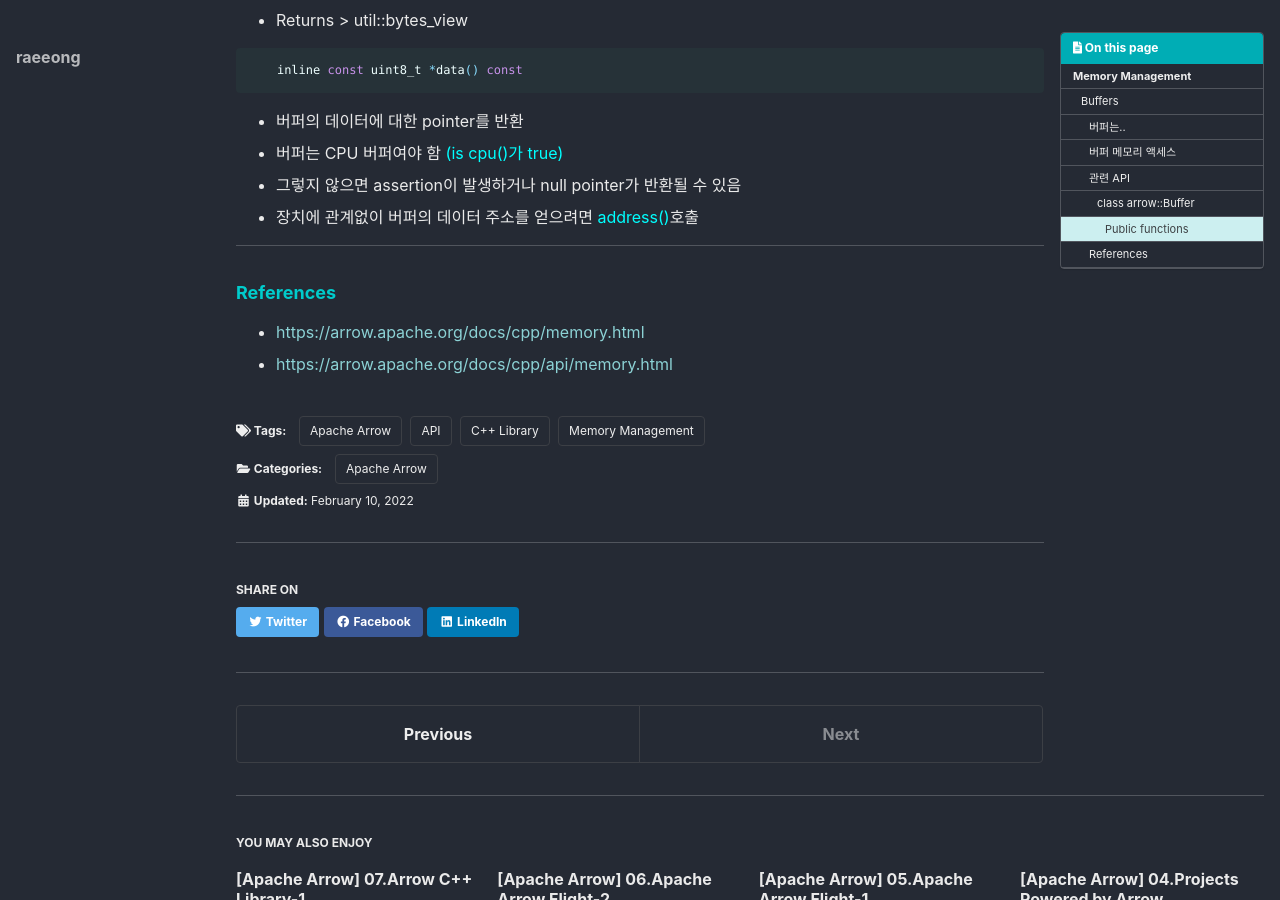
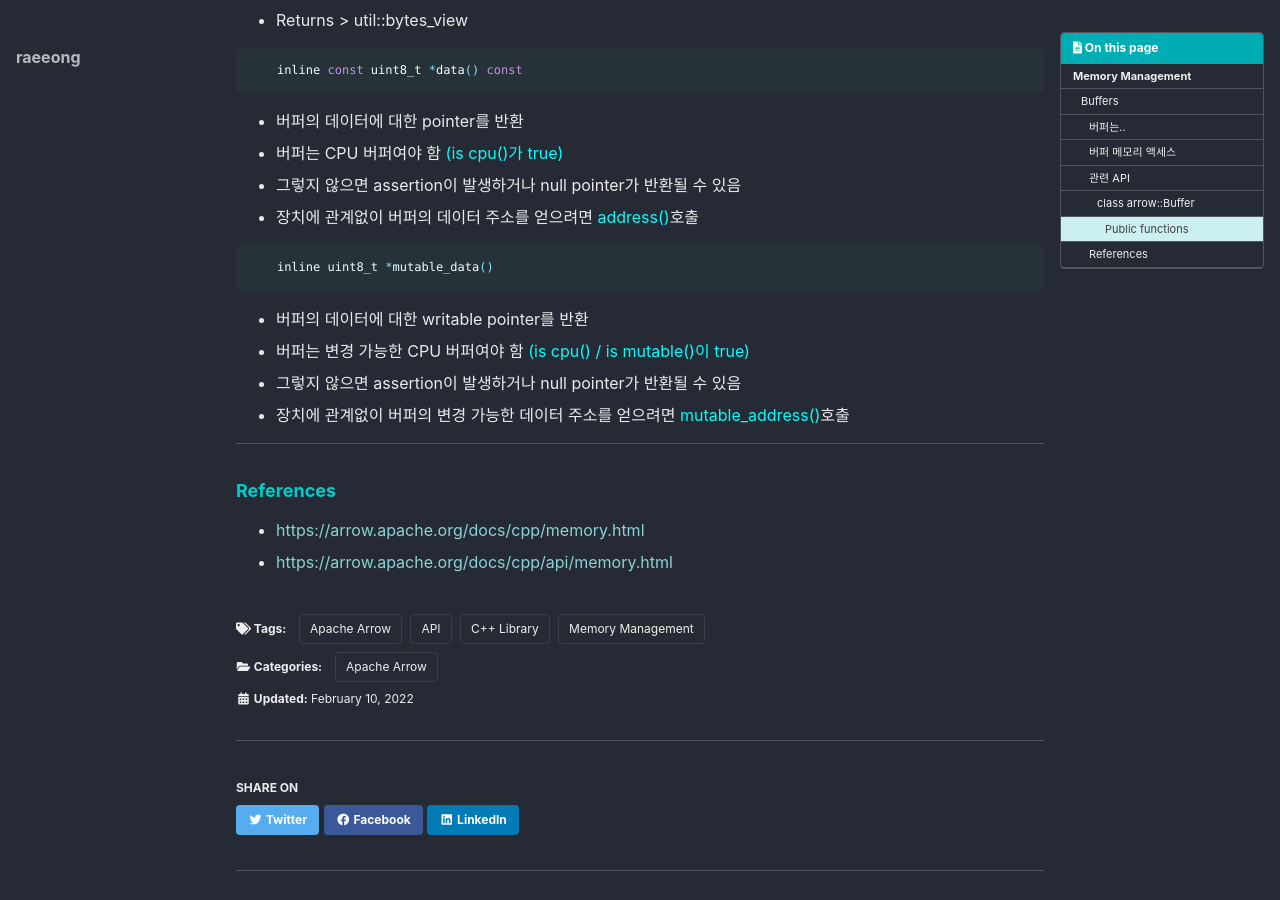
Before and after one commit to friedegg818/friedegg818.github.io, a Jekyll site: the page built from _posts/2022-02-10-ArrowC++Library2.md, in a window 1280 px wide and 900 px high, scrolled down 2785 px. Built offline with Jekyll 4.4.1, drawn with Linux system fonts in a browser that asks for light colours; cached includes are drawn as plain includes; some web fonts are replaced.

Commit message:
220210 update

````diff
--- a/_posts/2022-02-10-ArrowC++Library2.md
+++ b/_posts/2022-02-10-ArrowC++Library2.md
@@ -38,7 +38,7 @@ last_modified_At: 2022-02-10
 
 ### 관련 API
 
-#### <span style="color:#FF1493">class arrow::Buffer</span>
+#### <span style="color:#FF8C00">class arrow::Buffer</span>
 - 특정 크기의 연속적인 메모리에 대한 pointer를 포함하는 개체
 - size / capacity 라는 두가지 관련 개념
 > - size: 유효한 데이터를 가질 수 있는 바이트 수
@@ -122,6 +122,14 @@ last_modified_At: 2022-02-10
 - 그렇지 않으면 assertion이 발생하거나 null pointer가 반환될 수 있음
 - 장치에 관계없이 버퍼의 데이터 주소를 얻으려면 <span style="color:#00FFFF">address()</span>호출
 
+```java
+    inline uint8_t *mutable_data()
+```
+- 버퍼의 데이터에 대한 writable pointer를 반환
+- 버퍼는 변경 가능한 CPU 버퍼여야 함 <span style="color:#00FFFF">(is cpu() / is mutable()이 true)</span>
+- 그렇지 않으면 assertion이 발생하거나 null pointer가 반환될 수 있음
+- 장치에 관계없이 버퍼의 변경 가능한 데이터 주소를 얻으려면 <span style="color:#00FFFF">mutable_address()</span>호출
+
 ***
 
 ### <span style="color:#00CCCC">References</span>
````
